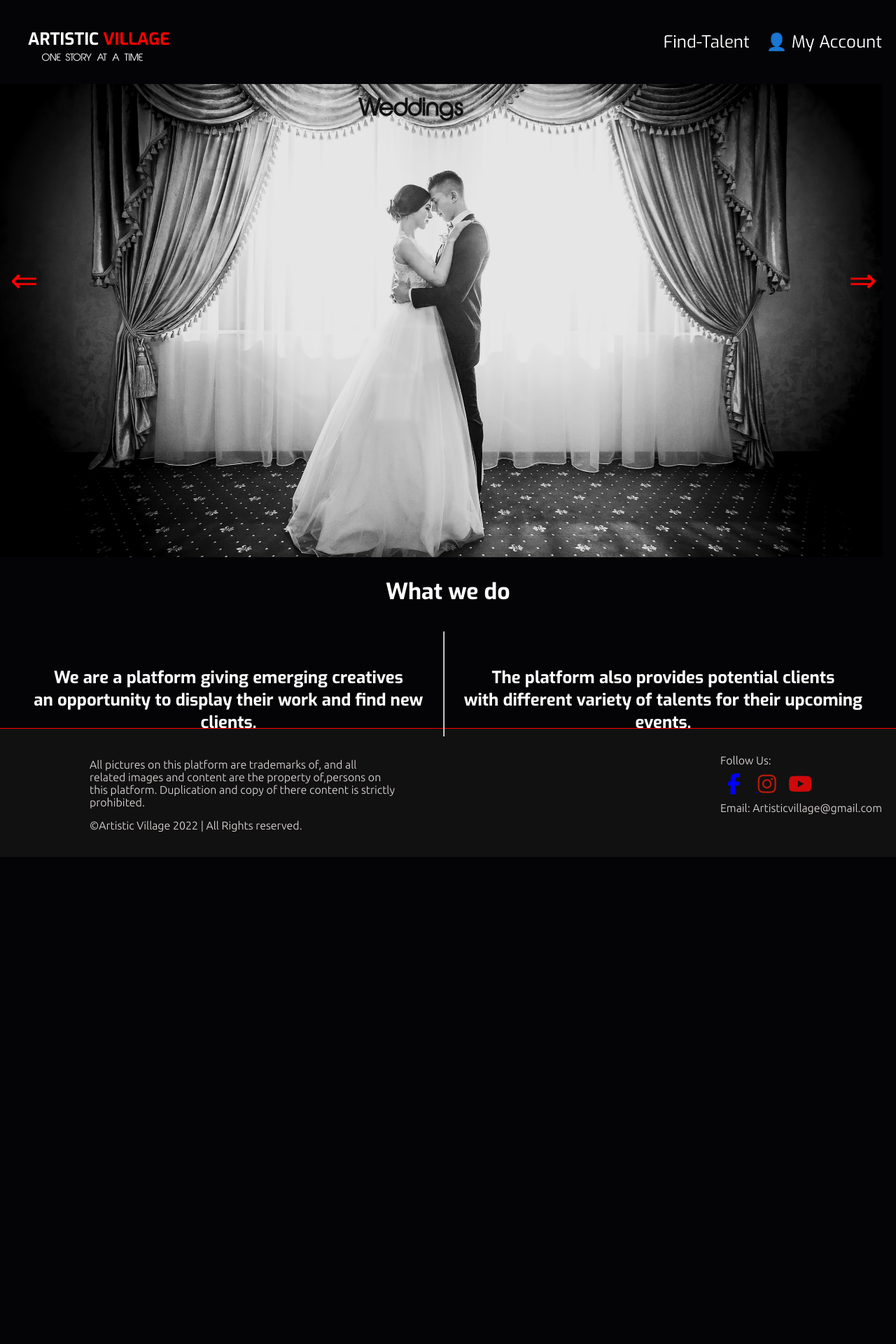
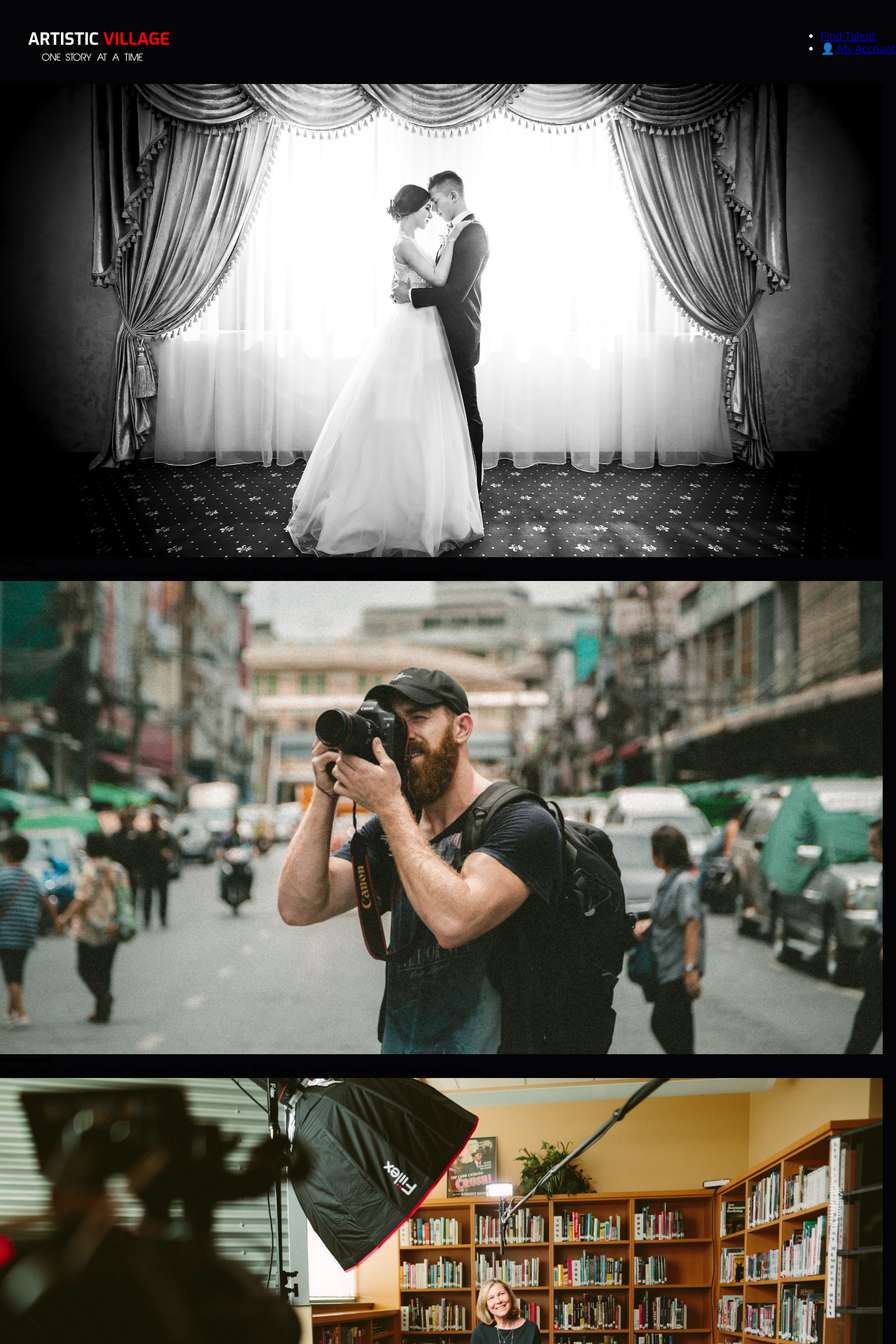
Before and after one commit to EddyKilonzo/Artistic-village, a Node server app: page / in a window 1280 px wide. Shown: the top 1920 px of the page at 70% size. Before the commit the page ends 1224 px from the top, so only its background shows below. Run offline with Node 20, Linux system fonts and the light colour scheme; some libraries are stand-ins or nearby versions.

Commit message:
modified views

```diff
--- a/views/edit-profile.ejs
+++ b/views/edit-profile.ejs
@@ -12,7 +12,7 @@
             <label for="">Pricing:</label>
             <input style="height: 30px;" type="number" name="price" id="" value="<%= profile.price %>">
             <label for="">contact: </label>
-            <input style="height: 30px;" type="tel" name="contact" id="" maxlength="10" value="<%= profile.contact %>">
+            <input style="height: 30px;" type="tel" name="contact" id="" maxlength="10" value="0<%= profile.contact %>">
             <label for="">Based in:</label>
             <input style="height: 30px;"type="text" name="location" id="" value="<%= profile.location %>">
             <button style="margin-top: 10px;" class="btn" type="submit">Submit</button>
--- a/views/index.ejs
+++ b/views/index.ejs
@@ -1,35 +1,51 @@
 <%- include('partials/header') %>
-<%- include('partials/nav') %>
+<nav id="nav2">
+    <div class="up" >
+        <h1 class="logo"><a href="/">ARTISTIC <span>VILLAGE</span></a></h1>
+        <small class="text">ONE STORY AT A TIME</small>
+    </div>
+    <ul>
+        <li class="nav2-link"><a href="/find-talent">Find-Talent</a></li>
+        <% if(locals.isLoggedIn) { %>
+            <li class="nav2-link"><a href="/profile/<%= locals.userID %>">Profile</a></li>
+            <li class="nav2-link"><a href="/logout">Logout</a></li>
+        <% } else {%>
+            <li class="nav2-link"><a href="/login">👤 My Account</a></li>
+        <% } %>
+    </ul>
 
-        <main id="background">
-            <div class="carousel" data-carousel>
-                <button class="carousel-button next" data-carousel-button="next">&#8656;</button>
-                <button class="carousel-button prev" data-carousel-button="prev">&#8658;</button>
-                <ul data-slides>
-                    <li id="slide" data-active>
-                        <img class="home-pics" src="images/u.jpg" alt="">
-                        <p id="slide" style="top: 20px;font-family: kai;color: rgb(19, 19, 19); text-align:justify; font-weight: 1000;">Weddings</p>
-                    <li id="slide">
-                        <img class="home-pics" src="images/d.jpg" alt="">
-                        <p id="slide" style="top: 20px;font-family: kai;color: rgba(255, 0, 0, 0.942); font-weight: 1000; text-align:justify;">Documentaries</p>
-                     </li >
-                    <li id="slide">
-                        <img class="home-pics" src="images/jak.jpg" alt="">
-                        <p id="slide" style="top: 20px;font-family: kai;color: rgb(19, 19, 19); font-weight: 1000; text-align:justify;">Photography</p>
-                    </li>
-                    <li id="slide">
-                        <img class="home-pics" src="images/kal.jpg" alt="">
-                        <p id="slide" style="top: 20px;font-family: kai;color: rgb(255, 255, 255); font-weight: 1000; text-align:justify;">Music Videos</p>
-                    </li>
-                </ul>
+</nav>
+
+        <div class="slideshow">
+
+            <div class="slideshow-item">
+                <img class="home-pics" src="images/u.jpg" alt="">
+                <div class="slideshow-item-text">
+                    <h5>Weddings</h5>
+                    <p>Lorem ipsum dolor sit amet consectetur adipisicing elit. Esse error commodi beatae alias aspernatur quaerat.</p>
+                </div>
             </div>
-        </main>
-        <h1 style="color: #fff; position: relative;text-align: center; font-family: Exo; top: 18vh;">What we do</h1>
-        <div style="display:flex; padding: 20px;">
-
-            <h2 style="color: #fff; position: relative; text-align: center; font-family: Exo; top: 25vh; padding: 10px;">We are a platform giving emerging creatives <br> an opportunity to display their work and find new clients. </h2>
-            <hr style="position: relative; top: 20vh;height: 150px;">
-            <h2 style="color: #fff; position: relative; text-align: center; font-family: Exo; top: 25vh; padding: 10px;">The platform also provides potential clients <br> with different variety of talents for their upcoming events. </h2>
+            <div class="slideshow-item">
+                <img class="home-pics" src="images/jak.jpg" alt="">
+                <div class="slideshow-item-text">
+                    <h5>Photography</h5>
+                    <p>Lorem ipsum dolor sit amet consectetur adipisicing elit. Esse error commodi beatae alias aspernatur quaerat.</p>
+                </div>
+            </div>
+            <div class="slideshow-item">
+                <img class="home-pics" src="images/d.jpg" alt="">
+                <div class="slideshow-item-text">
+                    <h5>Documentaries</h5>
+                    <p>Lorem ipsum dolor sit amet consectetur adipisicing elit. Esse error commodi beatae alias aspernatur quaerat.</p>
+                </div>
+            </div>
+            <div class="slideshow-item">
+                <img class="home-pics" src="images/kal.jpg" alt="">
+                <div class="slideshow-item-text">
+                    <h5>Music Videos</h5>
+                    <p>Lorem ipsum dolor sit amet consectetur adipisicing elit. Esse error commodi beatae alias aspernatur quaerat.</p>
+                </div>
+            </div>
         </div>
 
 
--- a/views/login.ejs
+++ b/views/login.ejs
@@ -2,7 +2,7 @@
 <%- include('partials/nav') %>
 
 
-    <main class=" access-point">
+    <main class=" access-point" style="height: 70vh;">
         <form action="/login" method="post">
             <p class="form-text">Log In</p>
             <% if(error) { %>
@@ -19,3 +19,4 @@
             <p>Don't have an account? <a href="/signup">Sign Up</a> </p>
         </form>
     </main>
+    <%- include('partials/footer') %>
--- a/views/partials/header.ejs
+++ b/views/partials/header.ejs
@@ -6,6 +6,7 @@
     <meta name="viewport" content="width=device-width, initial-scale=1.0">
     <script src="https://kit.fontawesome.com/7dc69293cf.js" crossorigin="anonymous"></script>
     <link rel="stylesheet" href="/css/style.css">
+    <link rel="shortcut icon" href="logo.png" type="image/x-icon">
     <title>Artistic Village</title>
 </head>
 <body>
--- a/views/partials/nav.ejs
+++ b/views/partials/nav.ejs
@@ -1,11 +1,9 @@
-<header class="container">
+<header>
 
-    <nav>
         <div class="up" >
             <h1 class="logo"><a href="/">ARTISTIC <span>VILLAGE</span></a></h1>
             <small class="text">ONE STORY AT A TIME</small>
         </div>
-
         <ul>
             <li class="nav-link"><a href="/find-talent">Find-Talent</a></li>
             <% if(locals.isLoggedIn) { %>
@@ -16,7 +14,4 @@
             <% } %>
         </ul>
 
-    </nav>
-
-
  </header>
--- a/views/signup.ejs
+++ b/views/signup.ejs
@@ -1,6 +1,6 @@
 <%- include('partials/header') %>
 <%- include('partials/nav') %>
-<main class="access-point">
+<main class="access-point" style="height: 70vh;">
     <form action="/signup" method="post">
         <p class="form-text">Sign Up</p>
         <% if(error) { %>
```
Also changed, not shown: views/find-talent.ejs (+6 -4 lines), views/profile.ejs (+26 -15 lines), views/user.ejs (+30 -16 lines).
